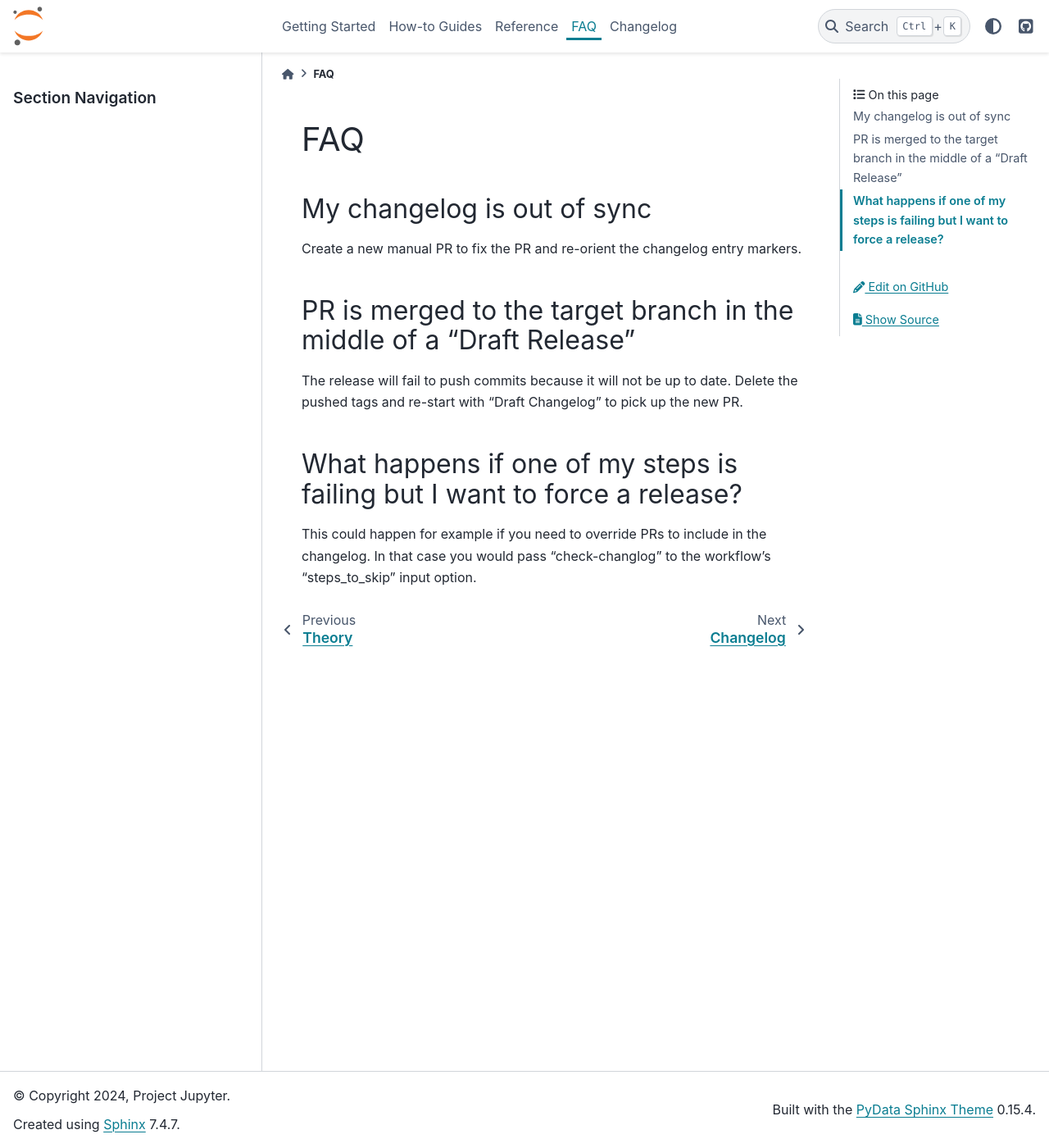
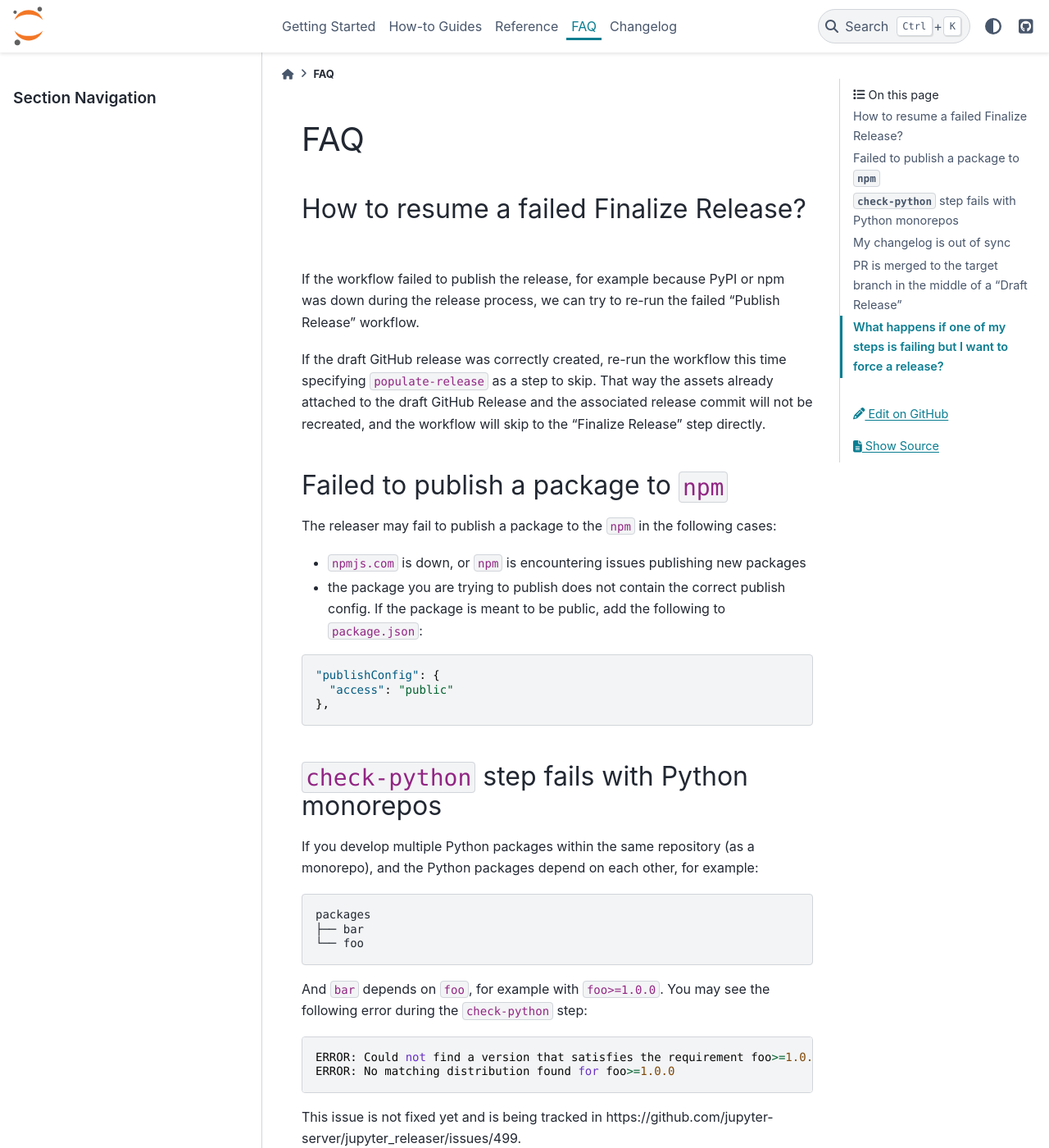
Before and after one commit to jupyter-server/jupyter_releaser, a Sphinx documentation site: the page built from docs/source/faq/index.md, in a window 1280 px wide and 1400 px high. Shown: the whole window at 82% size. Built offline with Sphinx 7.4.7 and the PyData theme 0.15.4, drawn with Linux system fonts in a browser that asks for light colours; some of the changed text lies outside the part shown.

Commit message:
Add more content to the FAQ

````diff
--- a/docs/source/faq/index.md
+++ b/docs/source/faq/index.md
@@ -1,4 +1,49 @@
 # FAQ
+
+## How to resume a failed Finalize Release?
+
+If the workflow failed to publish the release, for example because PyPI or npm was down during the release process, we can try to re-run the failed "Publish Release" workflow.
+
+If the draft GitHub release was correctly created, re-run the workflow this time specifying `populate-release` as a step to skip. That way the assets already attached to the draft GitHub Release and the associated release commit will not be recreated, and the workflow will skip to the "Finalize Release" step directly.
+
+## Failed to publish a package to `npm`
+
+The releaser may fail to publish a package to the `npm` in the following cases:
+
+- `npmjs.com` is down, or `npm` is encountering issues publishing new packages
+- the package you are trying to publish does not contain the correct publish config. If the package is meant to be public, add the following to `package.json`:
+
+```json
+"publishConfig": {
+  "access": "public"
+},
+```
+
+## `check-python` step fails with Python monorepos
+
+If you develop multiple Python packages within the same repository (as a monorepo), and the Python packages depend on each other, for example:
+
+```
+packages
+├── bar
+└── foo
+```
+
+And `bar` depends on `foo`, for example with `foo>=1.0.0`. You may see the following error during the `check-python` step:
+
+```
+ERROR: Could not find a version that satisfies the requirement foo>=1.0.0 (from bar) (from versions: 1.0.0b4, 1.0.0b5, 1.0.0b6, 1.0.0b8)
+ERROR: No matching distribution found for foo>=1.0.0
+```
+
+This issue is not fixed yet and is being tracked in https://github.com/jupyter-server/jupyter_releaser/issues/499.
+
+As a workaround, you can skip the `check-python` step with the following releaser config:
+
+```toml
+[tool.jupyter-releaser]
+skip = ["check-python"]
+```
 
 ## My changelog is out of sync
 
@@ -11,5 +56,5 @@ pick up the new PR.
 
 ## What happens if one of my steps is failing but I want to force a release?
 
-This could happen for example if you need to override PRs to include in the changelog. In that case you would pass "check-changlog" to the
+This could happen for example if you need to override PRs to include in the changelog. In that case you would pass "check-changelog" to the
 workflow's "steps_to_skip" input option.
````
